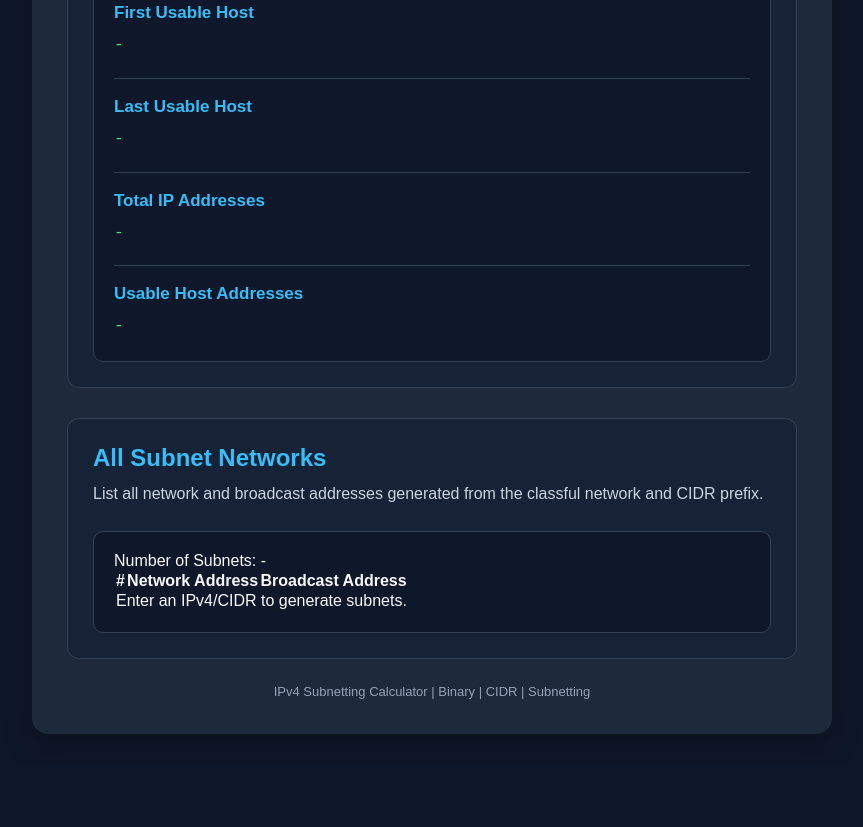
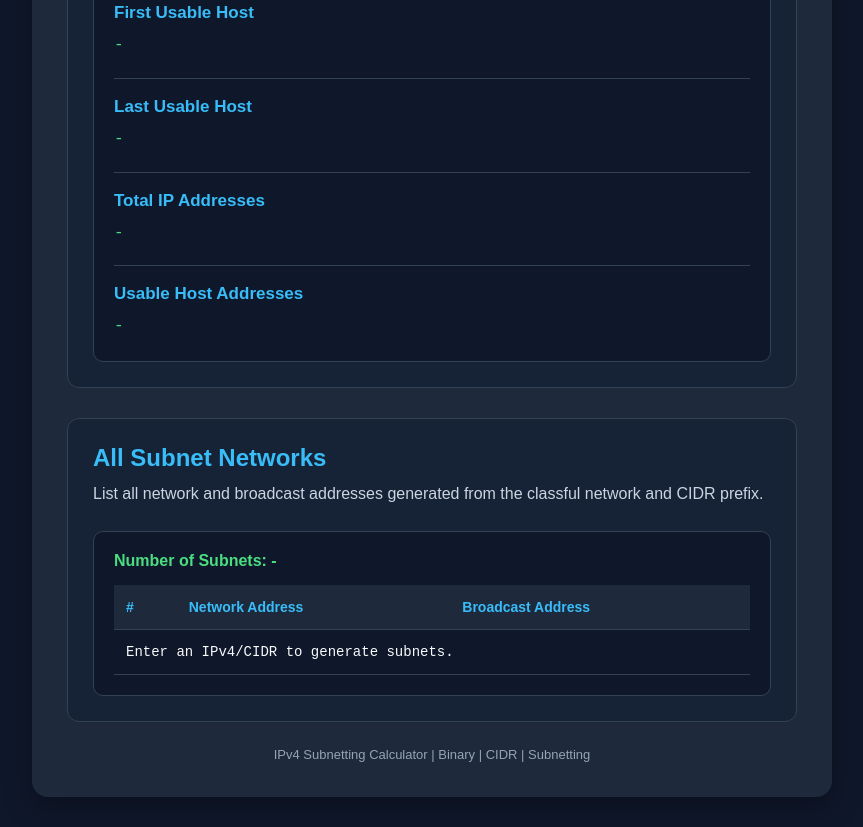
Before and after one commit to jayson-studev/IPv4-Subnetting-Calculator, a plain HTML site: page index.html in a window 1280 px wide. Shown: the part 1466-2293 px from the top of the page, without its empty margins (208-1071 px from the left). Before the commit the page ends 2230 px from the top, so only its background shows below. Drawn offline with Linux system fonts and the light colour scheme.

Commit message:
Refactor CSS styles for improved layout and design

```diff
--- a/style.css
+++ b/style.css
@@ -178,3 +178,62 @@ button:hover {
         font-size: 14px;
     }
 }
+
+
+/* ALL SUBNET NETWORKS TABLE */
+
+.table-container {
+    width: 100%;
+    overflow-x: auto;
+    margin-top: 15px;
+}
+
+table {
+    width: 100%;
+    border-collapse: collapse;
+    min-width: 450px;
+}
+
+thead {
+    background: #1e293b;
+}
+
+th,
+td {
+    padding: 14px 12px;
+    text-align: left;
+    border-bottom: 1px solid #334155;
+    font-size: 14px;
+}
+
+th {
+    color: #38bdf8;
+}
+
+td {
+    color: #f8fafc;
+    font-family: monospace;
+}
+
+tbody tr:hover {
+    background: #1e293b;
+}
+
+.subnet-summary {
+    margin-bottom: 15px;
+    color: #4ade80;
+    font-weight: bold;
+}
+
+.table-container::-webkit-scrollbar {
+    height: 8px;
+}
+
+.table-container::-webkit-scrollbar-track {
+    background: #0f172a;
+}
+
+.table-container::-webkit-scrollbar-thumb {
+    background: #334155;
+    border-radius: 10px;
+}
```
